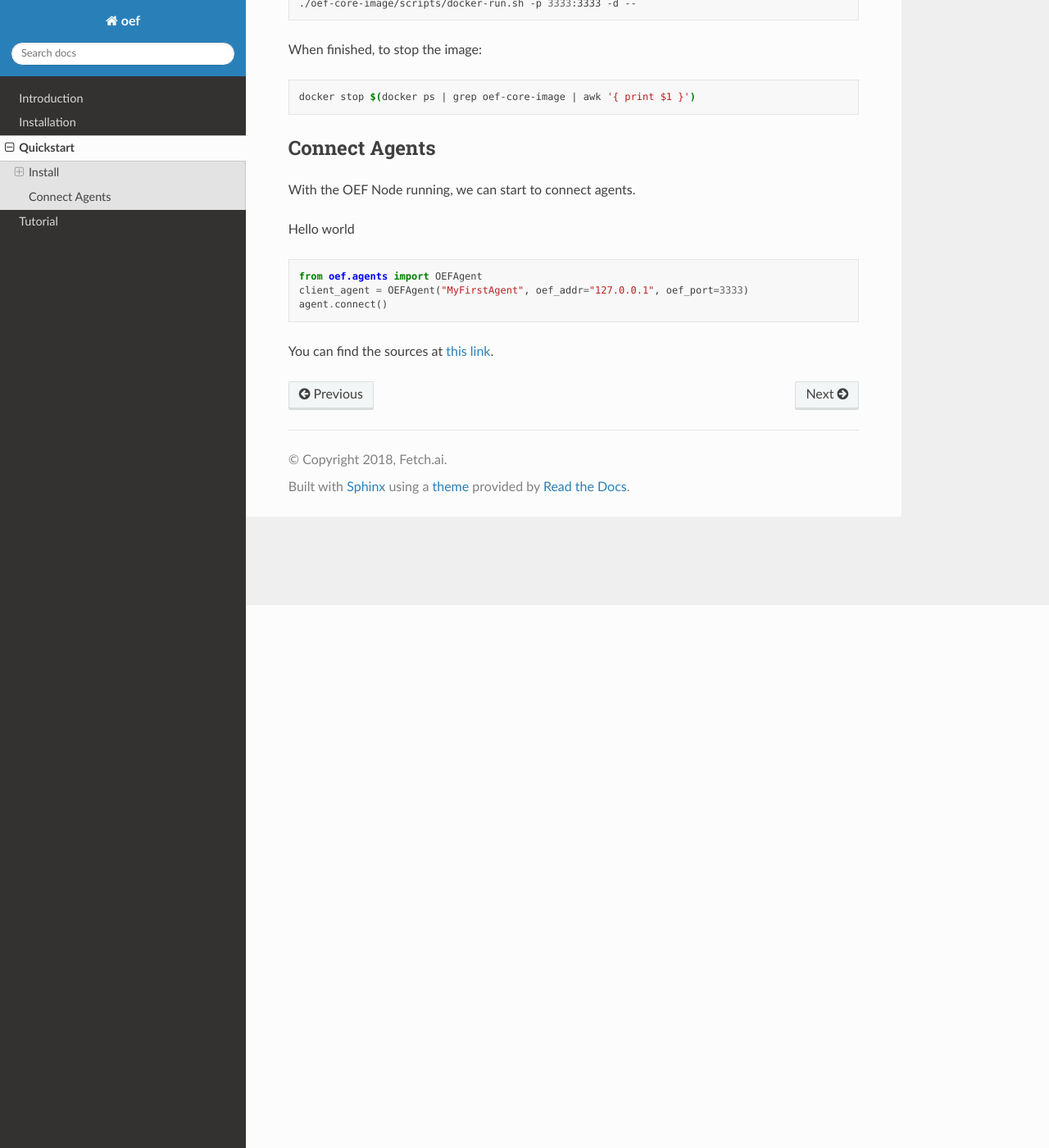
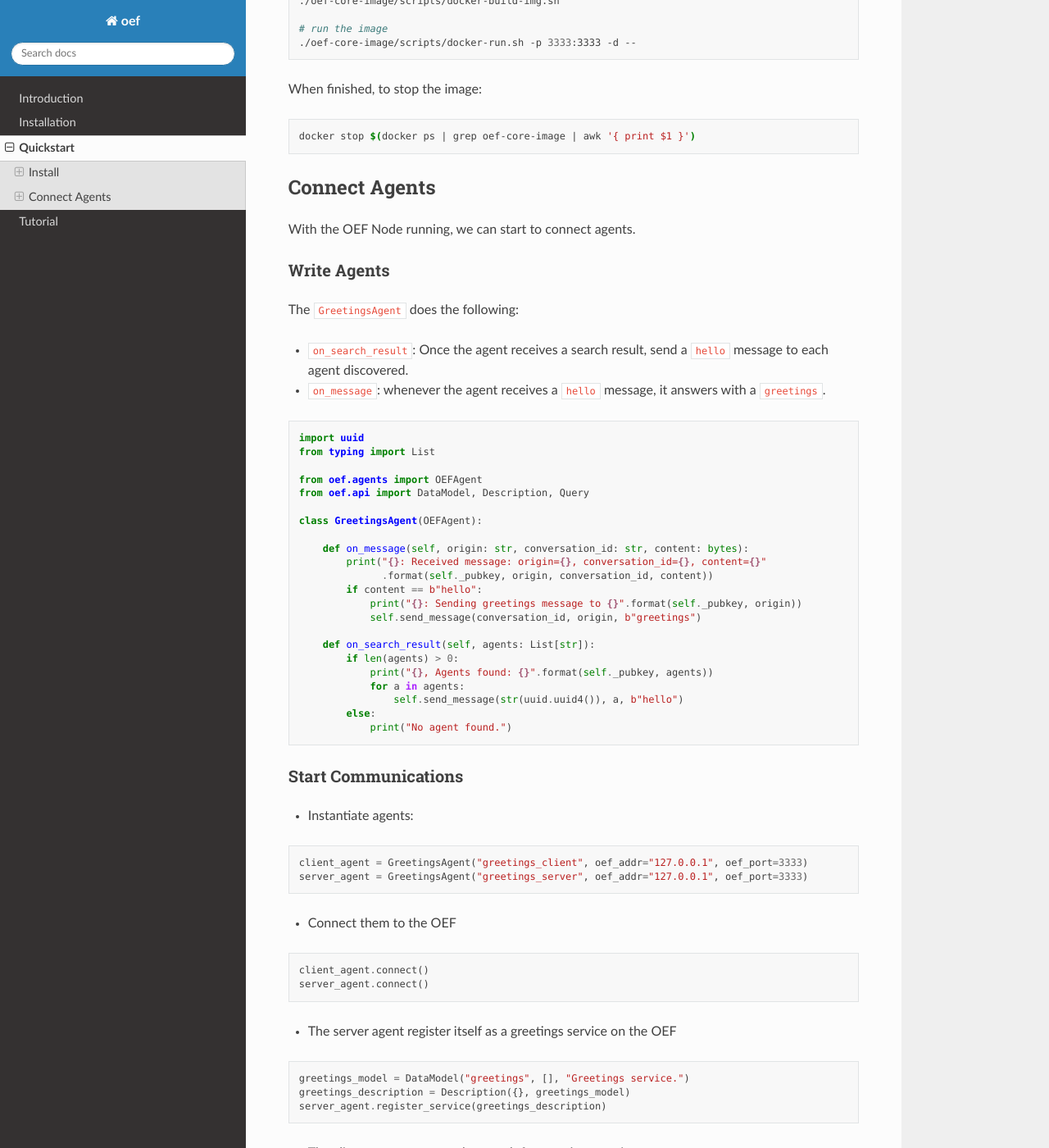
Before and after one commit to Totoual/oef-sdk-python, a Sphinx documentation site: the page built from docs/source/user/quickstart.rst, in a window 1280 px wide and 1400 px high, scrolled down 662 px. Shown: the whole window at 82% size. Built offline with Sphinx 7.4.7 and the Read the Docs theme 2.0.0, drawn with Linux system fonts in a browser that asks for light colours; some of the changed text lies outside the part shown.

Commit message:
docs: Complete first version of quickstart page.

```diff
--- a/docs/source/user/quickstart.rst
+++ b/docs/source/user/quickstart.rst
@@ -23,6 +23,8 @@ For other platforms and other details, please follow the installation guide: :re
 Run a OEF Node
 ~~~~~~~~~~~~~~~~
 
+In a separate terminal:
+
 .. code-block:: bash
 
   # clone the repo for the OEF node
@@ -45,14 +47,100 @@ Connect Agents
 
 With the OEF Node running, we can start to connect agents.
 
-Hello world
+
+Write Agents
+~~~~~~~~~~~~
+
+The ``GreetingsAgent`` does the following:
+
+* ``on_search_result``: Once the agent receives a search result, send a ``hello`` message to each agent discovered.
+* ``on_message``: whenever the agent receives a ``hello`` message, it answers with a ``greetings``.
+
 
 .. code-block:: python
 
+  import uuid
+  from typing import List
 
   from oef.agents import OEFAgent
-  client_agent = OEFAgent("MyFirstAgent", oef_addr="127.0.0.1", oef_port=3333)
-  agent.connect()
+  from oef.api import DataModel, Description, Query
+
+  class GreetingsAgent(OEFAgent):
+
+      def on_message(self, origin: str, conversation_id: str, content: bytes):
+          print("{}: Received message: origin={}, conversation_id={}, content={}"
+                .format(self._pubkey, origin, conversation_id, content))
+          if content == b"hello":
+              print("{}: Sending greetings message to {}".format(self._pubkey, origin))
+              self.send_message(conversation_id, origin, b"greetings")
+
+      def on_search_result(self, agents: List[str]):
+          if len(agents) > 0:
+              print("{}, Agents found: {}".format(self._pubkey, agents))
+              for a in agents:
+                  self.send_message(str(uuid.uuid4()), a, b"hello")
+          else:
+              print("No agent found.")
 
 
-You can find the sources at `this link <https://github.com/uvue-git/OEFCorePython/tree/develop/examples/echo>`_.
+
+Start Communications
+~~~~~~~~~~~~~~~~~~~~
+
+* Instantiate agents:
+
+.. code-block:: python
+
+  client_agent = GreetingsAgent("greetings_client", oef_addr="127.0.0.1", oef_port=3333)
+  server_agent = GreetingsAgent("greetings_server", oef_addr="127.0.0.1", oef_port=3333)
+
+* Connect them to the OEF
+
+.. code-block:: python
+
+  client_agent.connect()
+  server_agent.connect()
+
+* The server agent register itself as a greetings service on the OEF
+
+.. code-block:: python
+
+  greetings_model = DataModel("greetings", [], "Greetings service.")
+  greetings_description = Description({}, greetings_model)
+  server_agent.register_service(greetings_description)
+
+* The client agent executes the search for greetings services
+
+.. code-block:: python
+
+  query = Query([], greetings_model)
+  client_agent.search_services(query)
+
+
+When the ``client_agent`` receives a search result from the OEF, the ``on_search_result`` method is executed.
+
+* execute both agents concurrently
+
+.. code-block:: python
+
+  import asyncio
+  loop = asyncio.get_event_loop()
+  loop.run_until_complete(asyncio.gather(
+    client_agent.async_run(),
+    server_agent.async_run(),
+    )
+  )
+
+The output should be:
+
+::
+
+  greetings_client, Agents found: ['greetings_server']
+  greetings_server: Received message: origin=greetings_client, conversation_id=8d79deba-1043-4679-918c-a899c863ac49, content=b'hello'
+  greetings_server: Sending greetings message to greetings_client
+  greetings_client: Received message: origin=greetings_server, conversation_id=8d79deba-1043-4679-918c-a899c863ac49, content=b'greetings'
+
+
+You can find the sources at `this link <https://github.com/uvue-git/OEFCorePython/tree/develop/examples/greetings_example.py>`_.
+
+In the :ref:`tutorial` you might find all the details and how to implement more complex behaviours.
```
Also changed, not shown: 4 other files.
